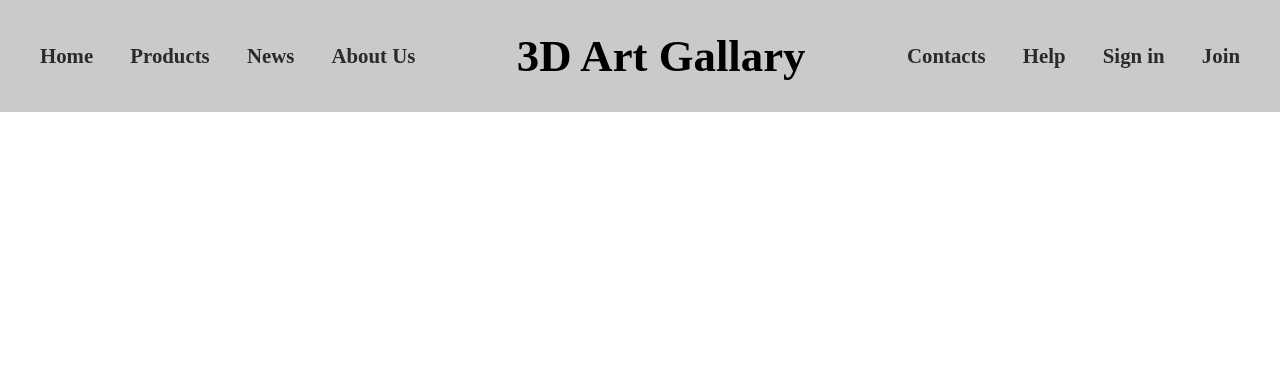
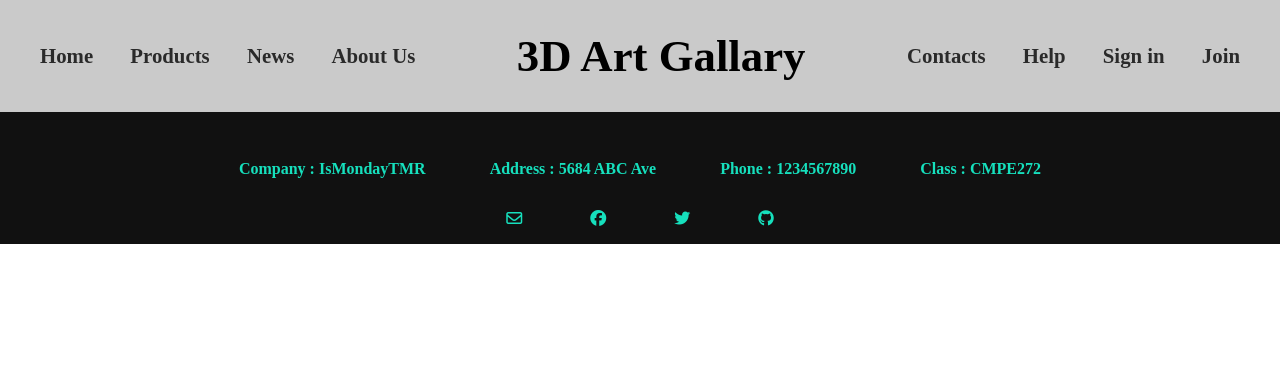
Before and after one commit to IsMondayTMR/firstapp, a PHP site: page /contacts.php in a window 1280 px wide. Shown: the top 372 px of the page. Run offline with PHP 8.4, Linux system fonts and the light colour scheme; some libraries are stand-ins or nearby versions.

Commit message:
update styles and contacts info

```diff
--- a/Join.php
+++ b/Join.php
@@ -2,7 +2,7 @@
     <head>
         <link rel="stylesheet" href="./css/styles.css">
         <link rel="stylesheet" href="./css/signin.css">
-        <title>Sign in</title>
+        <title>Join</title>
     </head>
     <body>
 
--- a/contacts.php
+++ b/contacts.php
@@ -1,6 +1,7 @@
 <html>
     <head>
         <link rel="stylesheet" href="./css/styles.css">
+        <script src="https://kit.fontawesome.com/58185f11b0.js" crossorigin="anonymous"></script>
         <title>Contacts</title>
     </head>
     <body>
@@ -31,7 +32,26 @@
 
         </main>
 
-        <footer>
+        <footer class="contacts">
+
+            <ul class="contacts-list">
+                <?php $array = explode("\n", file_get_contents('info.txt'));?>
+                <?php foreach ($array as $item => $value):?>
+                    <li class="contacts-list__item">
+                        <p><?php echo $value?></p>
+                    </li>
+                    <?php endforeach; ?>
+            </ul>
+
+
+            <a href="mailto:bo.an.563641292@gmail.com" class="social-list__link"><i class="far fa-envelope"></i></a>
+
+            <a class="social-list__link" href="https://facebook.com"><i class="fab fa-facebook"></i></a>
+
+            <a class="social-list__link" href="https://twitter.com"><i class="fab fa-twitter"></i></a>
+
+            <a class="social-list__link" href="https://github.com/IsMondayTMR"><i class="fab fa-github"></i></a>
+
 
         </footer>
         <script src="index.js"></script>
--- a/css/styles.css
+++ b/css/styles.css
@@ -205,7 +205,7 @@ img{
     background: #111;
     color: var(--clr--accent);
     text-align: center;
-    padding: 2.5em 0;
+    padding: 1em 0;
     font-size: var(--fs-h3);
 
 }
@@ -228,15 +228,14 @@ img{
 }
 
 .contacts-list{
-    font-weight: var(--fw-bold);
+    font-weight: bold;
     list-style: none;
     display: flex;
     justify-content: center;
-    margin: 2em 0 0;
     padding: 0;
 }
 .contacts-list__item{
-    margin: 4rem;
+    margin: 0 2rem;
 }
 
 
--- a/info.txt
+++ b/info.txt
@@ -1,4 +1,4 @@
-IsMondayTMR
-5684 ABC Ave
-1234567890
-CMPE272
+Company : IsMondayTMR
+Address : 5684 ABC Ave
+Phone : 1234567890
+Class : CMPE272
```
Also changed, not shown: AboutUs.php (+4 -13 lines), css/AboutUs.css (+10 -7 lines), index.php (+4 -12 lines).
